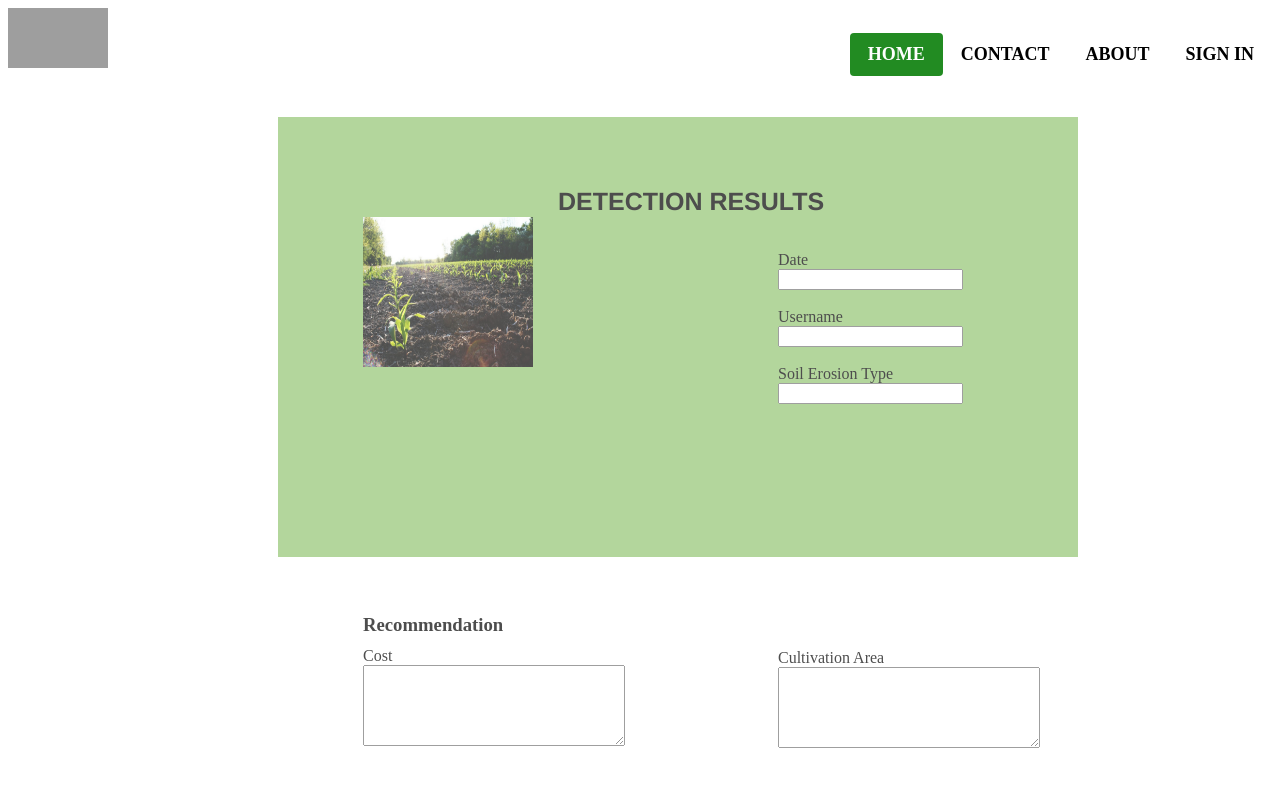
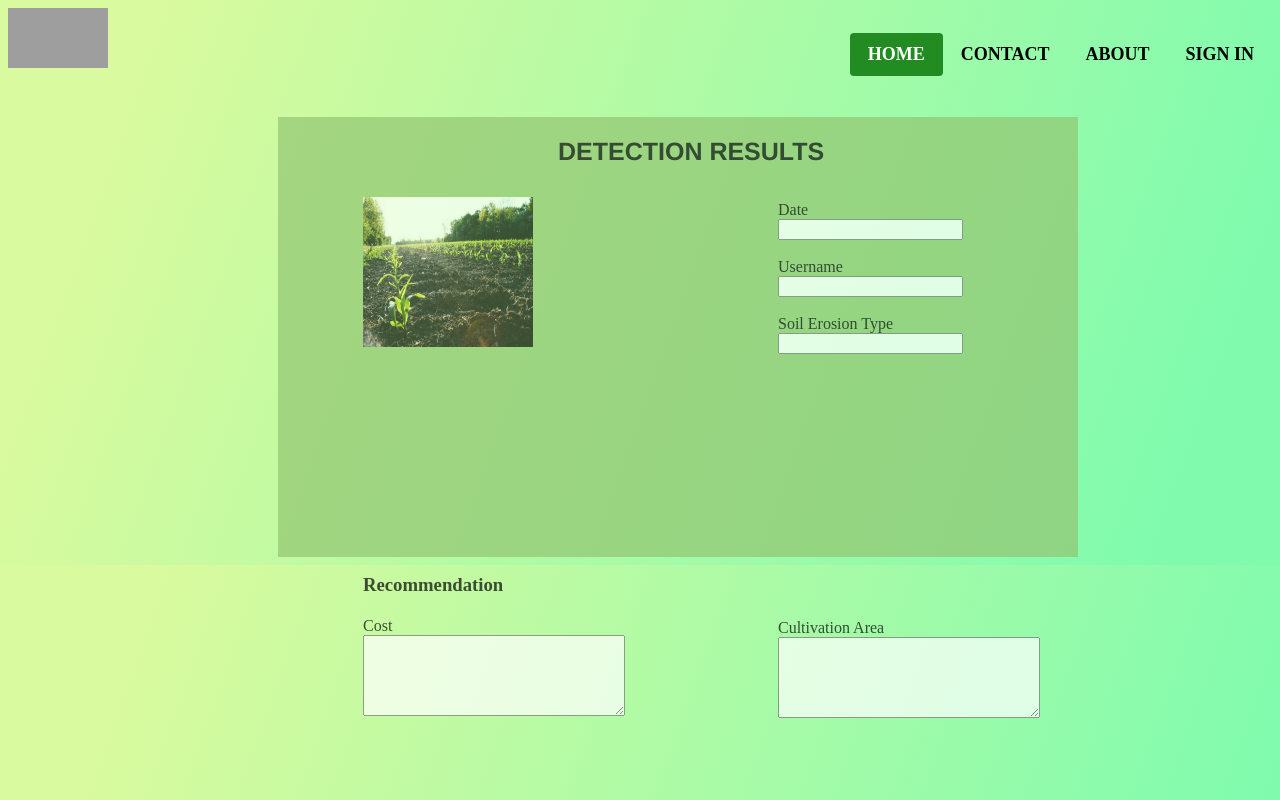
Before and after one commit to dhanushkijinadari/Soil-erosion-detection-system, a PHP site: page /result.html in a window 1280 px wide. Run offline with PHP 8.4, Linux system fonts and the light colour scheme; grey boxes are pictures that could not be loaded.

Commit message:
Update style.css

```diff
--- a/DetectResult/style.css
+++ b/DetectResult/style.css
@@ -1,5 +1,7 @@
 /* Style the header with a grey background and some padding */
-
+body{
+  background:linear-gradient(109.6deg, rgb(217, 250, 158) 11.2%, rgb(128, 251, 174) 91.1%);
+}
 .header.img {
   padding: 0;
 }
@@ -17,6 +19,7 @@
   margin-top: 25px;
   font-weight: bold;
 }
+
 
 /* Style the logo link (notice that we set the same value of line-height and font-size to prevent the header to increase when the font gets bigger */
 
@@ -52,13 +55,13 @@
   font-size: 25px;
   font-family:Helvetica;
   position: absolute;
-  top:170px;
+  top:120px;
 
 }
 
 
 .rectangle img {
-  margin-top: 100px;
+  margin-top: 80px;
   margin-left: 85px;
 
 }
@@ -70,26 +73,26 @@
   margin: 1px 500px;
   bottom: 85px;
   position: absolute;
-  top: 250px;
+  top: 200px;
 
 }
 
 .form2 h3{
   margin-left: 85px;
   position: absolute;
-  bottom: 145px;
+  bottom: 185px;
 
 }
 .form3 {
   margin-left: 85px;
   position: absolute;
-  bottom: 50px;
+  bottom: 80px;
 }
 
 .form4 {
   margin-left: 500px;
   position: absolute;
-  bottom: 30px;
+  bottom: 60px;
 }
 
 /* Add media queries for responsiveness - when the screen is 900px wide or less, stack the links on top of each other */
```
